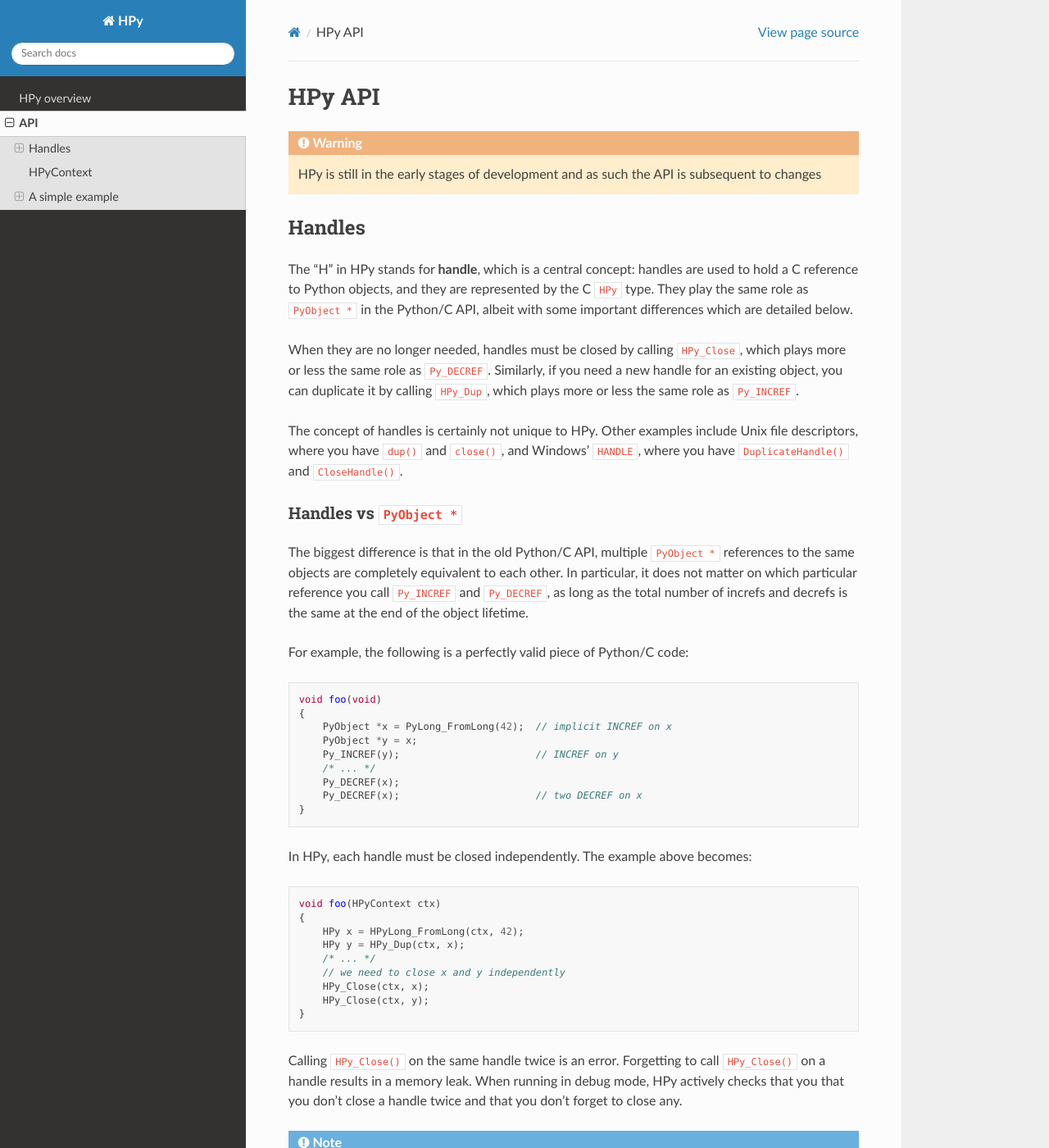
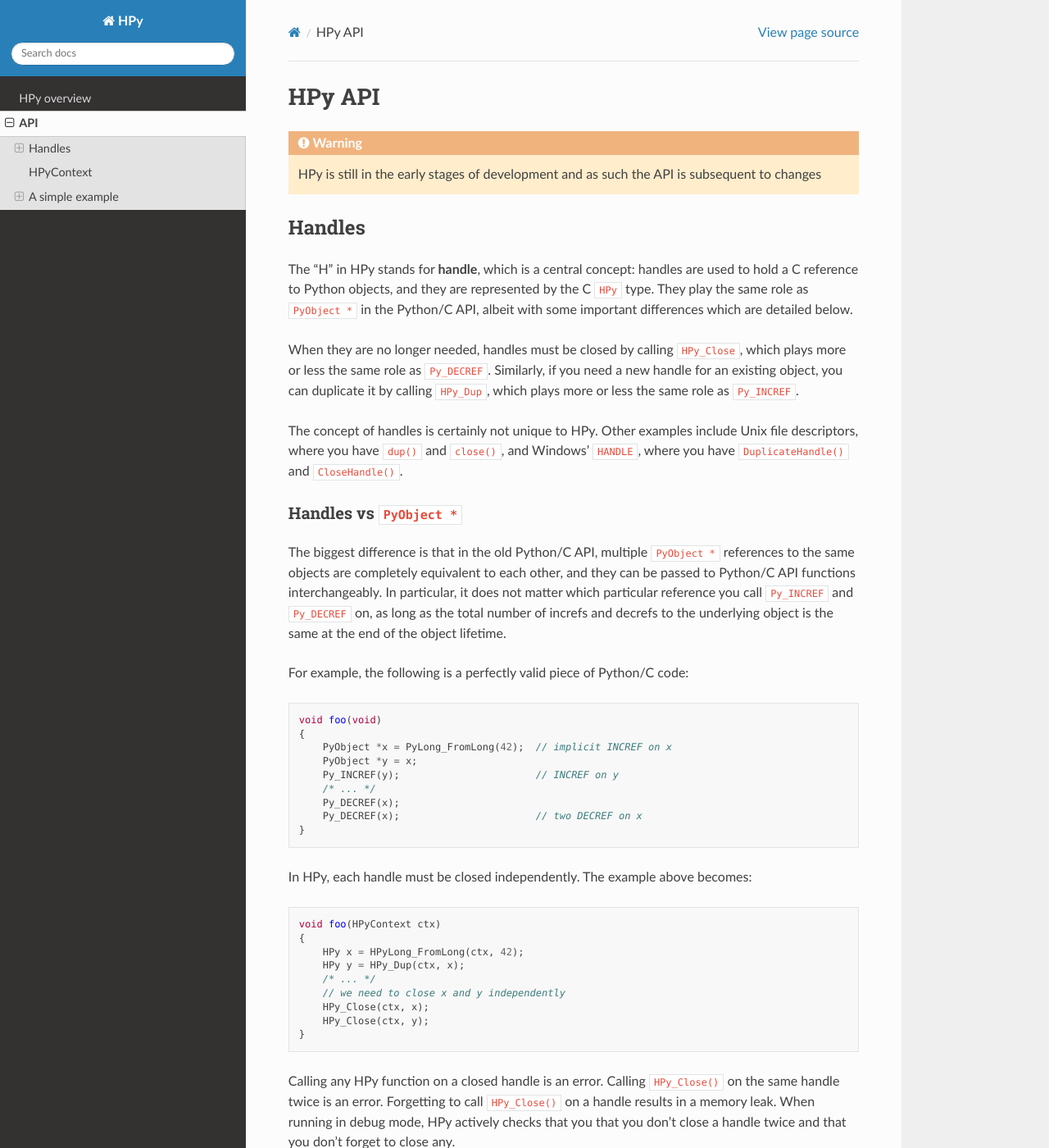
Before and after one commit to hpyproject/hpy, a Sphinx documentation site: the page built from docs/api.rst, in a window 1280 px wide and 1400 px high. Shown: the whole window at 82% size. Built offline with Sphinx 7.4.7 and the Read the Docs theme 2.0.0, drawn with Linux system fonts in a browser that asks for light colours.

Commit message:
integrate some suggestions from the PR review

```diff
--- a/docs/api.rst
+++ b/docs/api.rst
@@ -31,10 +31,12 @@ Handles vs ``PyObject *``
    right now. Please rephrase/rewrite :)
 
 The biggest difference is that in the old Python/C API, multiple ``PyObject
-*`` references to the same objects are completely equivalent to each other. In
-particular, it does not matter on which particular reference you call
-``Py_INCREF`` and ``Py_DECREF``, as long as the total number of increfs and
-decrefs is the same at the end of the object lifetime.
+*`` references to the same objects are completely equivalent to each other,
+and they can be passed to Python/C API functions interchangeably. In
+particular, it does not matter which particular reference you call
+``Py_INCREF`` and ``Py_DECREF`` on, as long as the total number of increfs and
+decrefs to the underlying object is the same at the end of the object
+lifetime.
 
 For example, the following is a perfectly valid piece of Python/C code::
 
@@ -60,8 +62,9 @@ In HPy, each handle must be closed independently. The example above becomes::
       HPy_Close(ctx, y);
   }
 
-Calling ``HPy_Close()`` on the same handle twice is an error.  Forgetting to
-call ``HPy_Close()`` on a handle results in a memory leak.  When running in
+Calling any HPy function on a closed handle is an error. Calling
+``HPy_Close()`` on the same handle twice is an error.  Forgetting to call
+``HPy_Close()`` on a handle results in a memory leak.  When running in
 :ref:`debug mode`, HPy actively checks that you that you don't close a handle
 twice and that you don't forget to close any.
 
```
